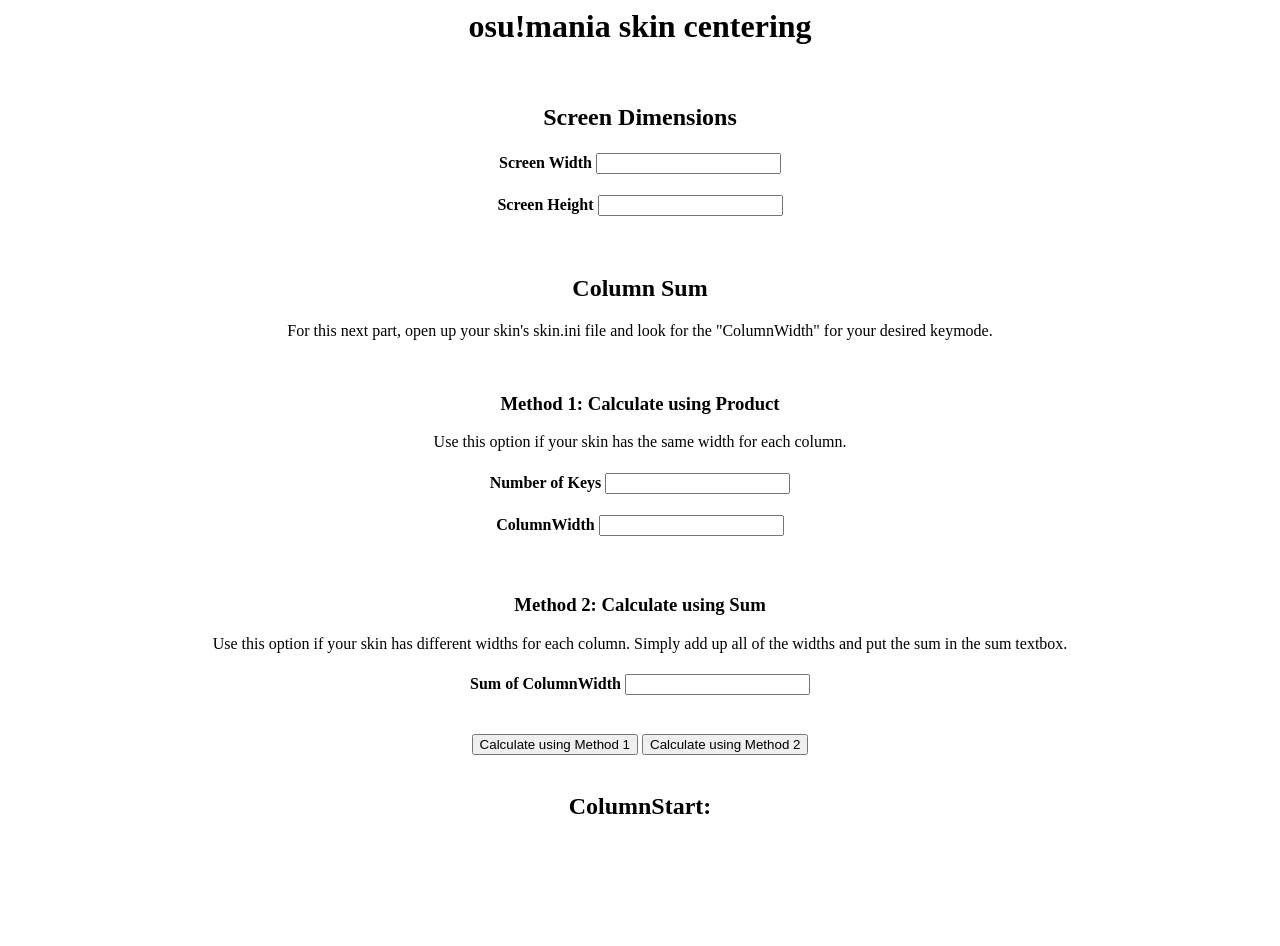
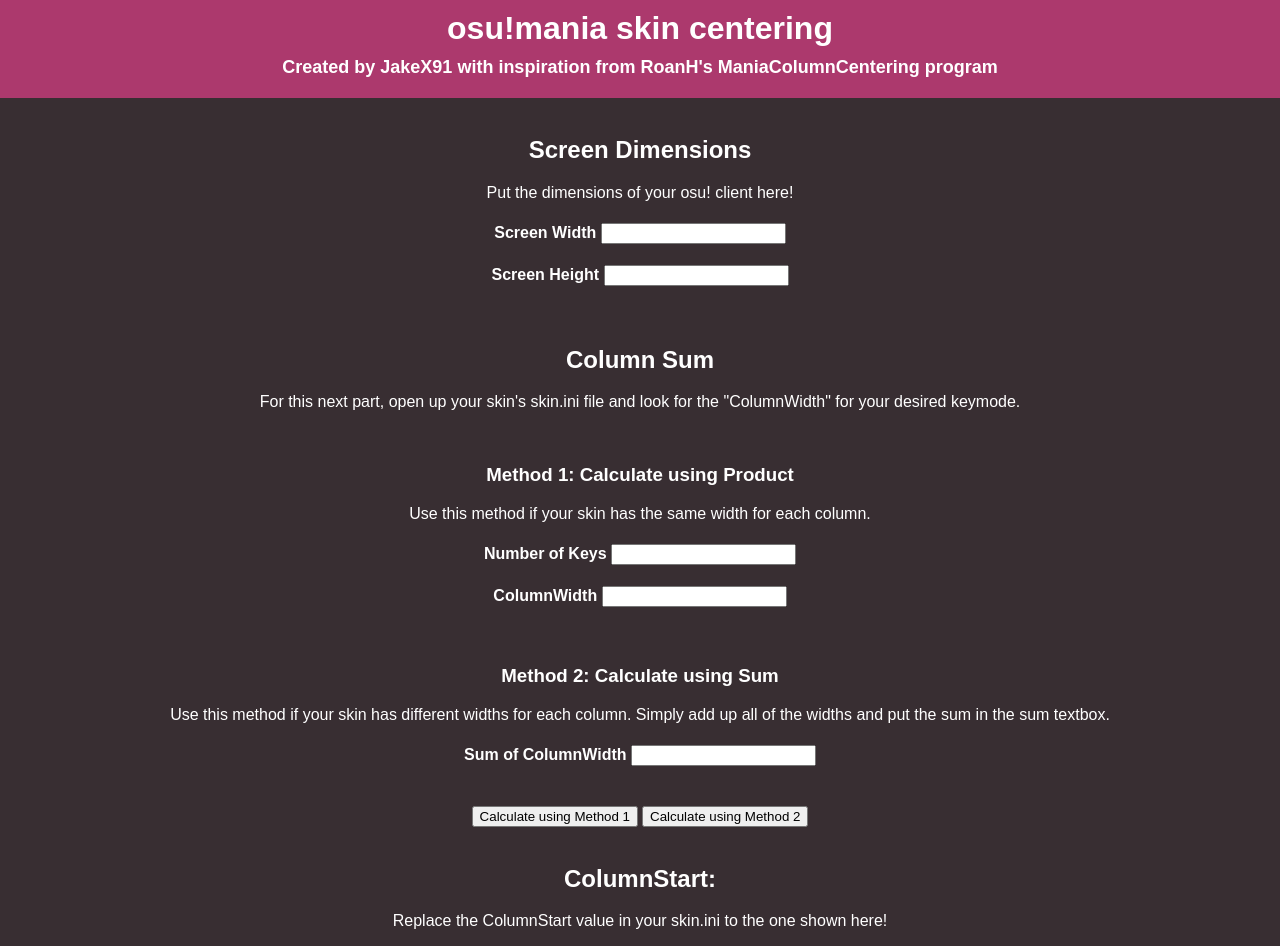
Before and after one commit to JakeX91/ManiaSkinCentering, a plain HTML site: page index.html in a window 1280 px wide. Before the commit the page ends 840 px from the top, so only its background shows below. Drawn offline with Linux system fonts and the light colour scheme.

Commit message:
Revamped webpage with CSS

```diff
--- a/index.html
+++ b/index.html
@@ -1,42 +1,69 @@
-<h1 style="text-align: center;">osu!mania skin centering</h1>
-<br>
-<h2 style="text-align: center;">Screen Dimensions</h2>
-<h4 style="text-align: center;">Screen Width <input id="width" type="number" /></h4>
-<h4 style="text-align: center;">Screen Height <input id="height" type="number" /></h4>
-<br>
-<h2 style="text-align: center;">Column Sum</h2>
-<p style="text-align: center;">For this next part, open up your skin's skin.ini file and look for the "ColumnWidth" for your desired keymode.</p>
-<br>
-<h3 style="text-align: center;">Method 1: Calculate using Product</h3>
-<p style="text-align: center;">Use this option if your skin has the same width for each column.</p>
-<h4 style="text-align: center;">Number of Keys <input id="keys" type="number" /></h4>
-<h4 style="text-align: center;">ColumnWidth <input id="columnwidth" type="number" /></h4>
-<br>
-<h3 style="text-align: center;">Method 2: Calculate using Sum</h3>
-<p style="text-align: center;">Use this option if your skin has different widths for each column. Simply add up all of the widths and put the sum in the sum textbox.</p>
-<h4 style="text-align: center;">Sum of ColumnWidth <input id="sum" type="number" /></h4>
-<br>
-<div style="text-align: center;"><button type="button" onclick="CalcUsingProduct()">Calculate using Method 1</button> <button type="button" onclick="CalcUsingSum()">Calculate using Method 2</button></div>
-<br>
-<h2 style="text-align: center;" id="columnstart">ColumnStart:</h2>
+<!doctype html>
+<html lang="en">
 
+<head>
+    <meta charset="utf-8">
+    <link rel="stylesheet" href="style.css">
+</head>
+
+<body>
+
+    <body id="iiz3">
+        <div id="i3id" class="row">
+            <div id="izqdi" class="cell">
+                <h1 id="ix5h">osu!mania skin centering
+                </h1>
+                <div id="i4w6t">Created by JakeX91 with inspiration from RoanH's ManiaColumnCentering program<br /></div>
+            </div>
+        </div><br />
+        <h2 id="io3l">Screen Dimensions
+        </h2>
+        <p id="injjh">Put the dimensions of your osu! client here!<br /></p>
+        <h4 id="il3u">Screen Width
+            <input id="width" type="number" />
+        </h4>
+        <h4 id="io8k">Screen Height
+            <input id="height" type="number" />
+        </h4><br />
+        <h2 id="i481i">Column Sum
+        </h2>
+        <p id="iuko7">For this next part, open up your skin&#039;s skin.ini file and look for the &quot;ColumnWidth&quot; for your desired keymode.</p>
+        <br />
+        <h3 id="ie5dl">Method 1: Calculate using Product</h3>
+        <p id="iqmb3">Use this method if your skin has the same width for each column.</p>
+        <h4 id="ixk5k">Number of Keys
+            <input id="keys" type="number" />
+        </h4>
+        <h4 id="i4j8f">ColumnWidth
+            <input id="columnwidth" type="number" />
+        </h4><br />
+        <h3 id="izjo6">Method 2: Calculate using Sum</h3>
+        <p id="iwq0g">Use this method if your skin has different widths for each column. Simply add up all of the widths and put the sum in the sum textbox.</p>
+        <h4 id="isppf">Sum of ColumnWidth
+            <input id="sum" type="number" />
+        </h4><br />
+        <div id="ieuc3"><button type="button" onclick="CalcUsingProduct()">Calculate using Method 1</button> <button type="button" onclick="CalcUsingSum()">Calculate using Method 2</button></div><br />
+        <h2 id="columnstart">ColumnStart:</h2>
+        <p id="iqmb3">Replace the ColumnStart value in your skin.ini to the one shown here!</p>
+    </body>
+</body>
 <script>
     function CalcUsingProduct() {
         var width = +document.getElementById('width').value;
         var height = +document.getElementById('height').value;
         var keys = +document.getElementById('keys').value;
         var columnwidth = +document.getElementById('columnwidth').value;
-	var columnstart = Math.floor(((480/(height/width)/2)-((keys*columnwidth)/2)))
-	document.getElementById("columnstart").innerHTML = "ColumnStart: "+columnstart;
+        var columnstart = Math.floor(((480 / (height / width) / 2) - ((keys * columnwidth) / 2)))
+        document.getElementById("columnstart").innerHTML = "ColumnStart: " + columnstart;
     }
-</script>
 
-<script>
     function CalcUsingSum() {
         var width = +document.getElementById('width').value;
         var height = +document.getElementById('height').value;
         var sum = +document.getElementById('sum').value;
-	var columnstart = Math.floor(((480/(height/width)/2)-(sum/2)));
-	document.getElementById("columnstart").innerHTML = "ColumnStart: "+columnstart;
+        var columnstart = Math.floor(((480 / (height / width) / 2) - (sum / 2)));
+        document.getElementById("columnstart").innerHTML = "ColumnStart: " + columnstart;
     }
 </script>
+
+</html>
--- /dev/null
+++ b/style.css
@@ -0,0 +1,147 @@
+* {
+    box-sizing: border-box;
+}
+
+body {
+    margin: 0;
+}
+
+.row {
+    display: flex;
+    justify-content: flex-start;
+    align-items: stretch;
+    flex-wrap: nowrap;
+    padding: 10px;
+}
+
+.cell {
+    min-height: 75px;
+    flex-grow: 1;
+    flex-basis: 100%;
+}
+
+* {
+    box-sizing: border-box;
+}
+
+body {
+    margin: 0;
+    background-color: #382e32;
+}
+
+#i3id {
+    background-color: #ac396d;
+}
+
+#ix5h {
+    text-align: center;
+    font-family: Arial, Helvetica, sans-serif;
+    font-size: 32px;
+    margin: 0 0 0 0;
+    padding: 0 0 0 0;
+    color: #ffffff;
+}
+
+#io3l {
+    text-align: center;
+    font-family: Arial, Helvetica, sans-serif;
+    color: #ffffff;
+}
+
+#il3u {
+    text-align: center;
+    font-family: Arial, Helvetica, sans-serif;
+    color: #ffffff;
+}
+
+#io8k {
+    text-align: center;
+    font-family: Arial, Helvetica, sans-serif;
+    color: #ffffff;
+}
+
+#i481i {
+    text-align: center;
+    font-family: Arial, Helvetica, sans-serif;
+    color: #ffffff;
+}
+
+#iuko7 {
+    text-align: center;
+    font-family: Arial, Helvetica, sans-serif;
+    color: #ffffff;
+}
+
+#ie5dl {
+    text-align: center;
+    font-family: Arial, Helvetica, sans-serif;
+    color: #ffffff;
+}
+
+#iqmb3 {
+    text-align: center;
+    font-family: Arial, Helvetica, sans-serif;
+    color: #ffffff;
+}
+
+#ixk5k {
+    text-align: center;
+    font-family: Arial, Helvetica, sans-serif;
+    color: #ffffff;
+}
+
+#i4j8f {
+    text-align: center;
+    font-family: Arial, Helvetica, sans-serif;
+    color: #ffffff;
+}
+
+#izjo6 {
+    text-align: center;
+    font-family: Arial, Helvetica, sans-serif;
+    color: #ffffff;
+}
+
+#iwq0g {
+    text-align: center;
+    font-family: Arial, Helvetica, sans-serif;
+    color: #ffffff;
+}
+
+#isppf {
+    text-align: center;
+    font-family: Arial, Helvetica, sans-serif;
+    color: #ffffff;
+}
+
+#ieuc3 {
+    text-align: center;
+}
+
+#columnstart {
+    text-align: center;
+    font-family: Arial, Helvetica, sans-serif;
+    color: #ffffff;
+}
+
+#i4w6t {
+    padding: 10px;
+    float: none;
+    text-align: center;
+    font-family: Arial, Helvetica, sans-serif;
+    font-size: 18px;
+    font-weight: 700;
+    color: #ffffff;
+}
+
+#injjh {
+    text-align: center;
+    font-family: Arial, Helvetica, sans-serif;
+    color: #ffffff;
+}
+
+@media (max-width: 768px) {
+    .row {
+        flex-wrap: wrap;
+    }
+}
```
Lines whose indentation alone changed are shown as unchanged.
